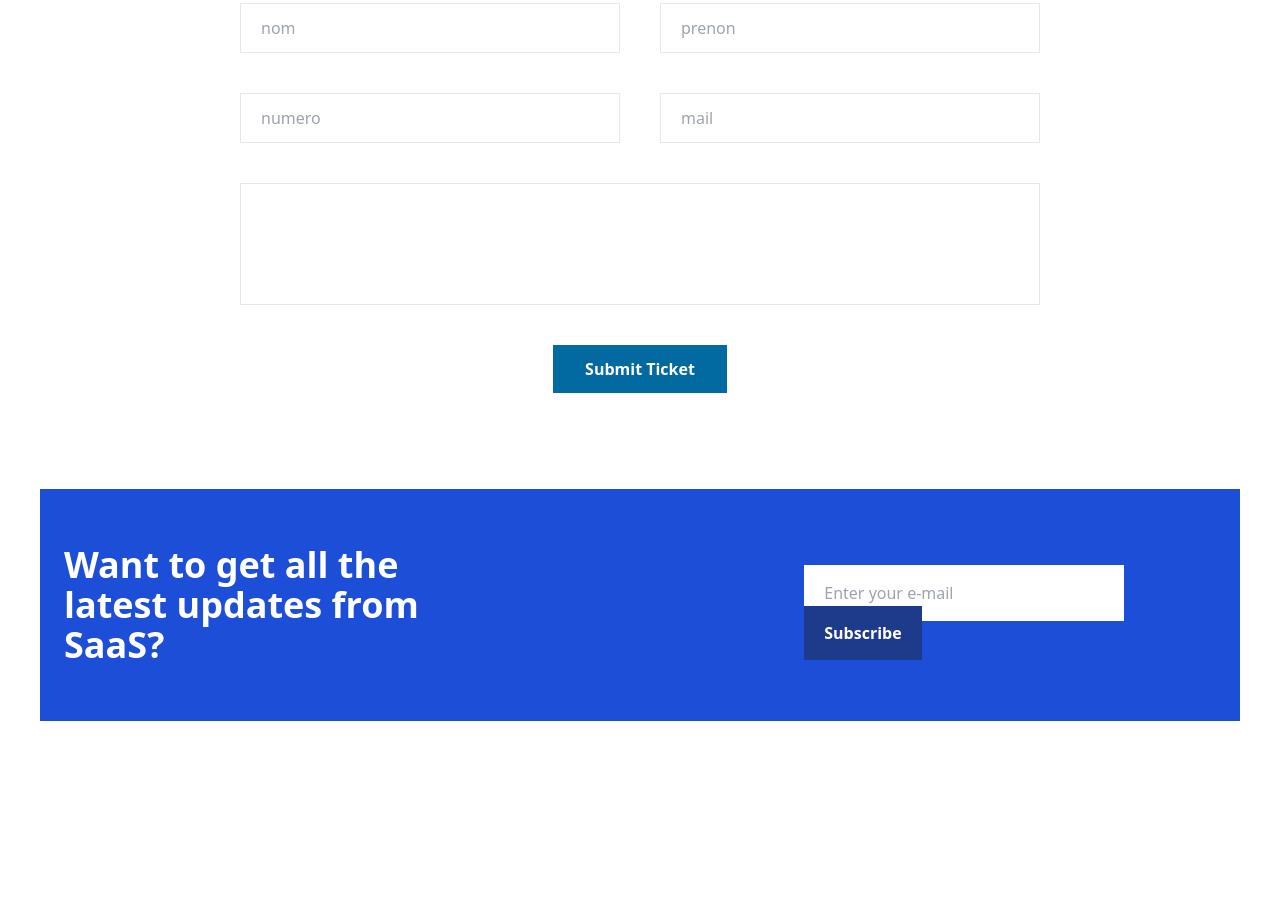
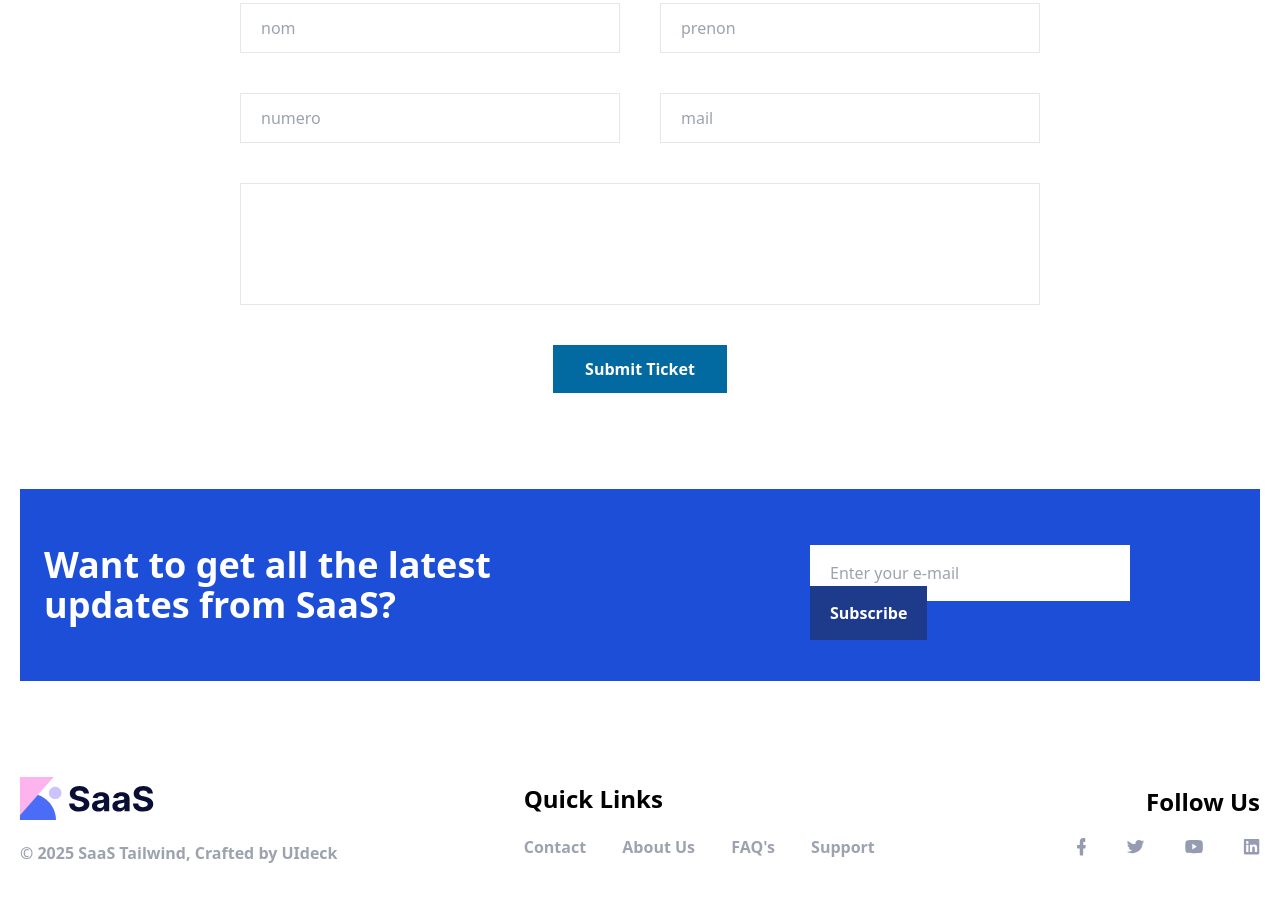
Before and after one commit to makalouNana/Maquette4, a website: page src/index.html in a window 1280 px wide. Shown: the part 5944-6865 px from the top of the page. Before the commit the page ends 6761 px from the top, so only its background shows below. Drawn offline with Linux system fonts and the light colour scheme.

Commit message:
la partie 9: footer

```diff
--- a/src/index.html
+++ b/src/index.html
@@ -448,8 +448,8 @@
     <input type="submit" value="Submit Ticket" class="col-span-2 bg-sky-700 mx-auto py-3 px-8 text-white font-semibold">
   </form>
 
-  <div class="flex justify-between items-center bg-blue-700 py-14 my-24 mx-10 px-6 ">
-    <img src="" alt="">
+  <div class="flex justify-between items-center bg-blue-700 py-14 my-24 mx-5 px-6 ">
+
     <div>
         <p class="text-4xl font-bold w-3/5 text-white">Want to get all the latest updates from SaaS? </p>
     </div>
@@ -461,6 +461,40 @@
 
  </section>
 
+<!-- footer -->
+ <footer class="flex items-center justify-between mx-5 pb-14">
+  <div class="font-bold">
+      <div><img src="../images/logo.svg" class="h-11"></div>
+
+      <div class="g text-gray-400 pt-5"><span>© 2025 SaaS Tailwind, Crafted by UIdeck</span></div>
+    </div>
+
+
+    <div>
+        <span class="text-2xl font-semibold">Quick Links</span>
+        <div class="g text-gray-400 pt-5 font-bold w-fit">
+          <span class="pr-4">Contact</span>
+          <span class="px-4">About Us</span>
+          <span class="px-4">FAQ's</span>
+          <span class="px-4">Support</span>
+       </div>
+
+
+     </div>
+     <div>
+        <div class="text-2xl font-semibold">
+          <div class="text-right">Follow Us</div>
+        </div>
+        <div class="flex pt-5">
+          <img src="../images/facebook.svg" class="mr-5">
+          <img src="../images/twitter.svg" class="mx-5">
+          <img src="../images/youtube.svg" class="mx-5">
+          <img src="../images/linkdn.svg" class="ml-5">
+        </div>
+    </div>
+
+ </footer>
+
 
 
 
```
